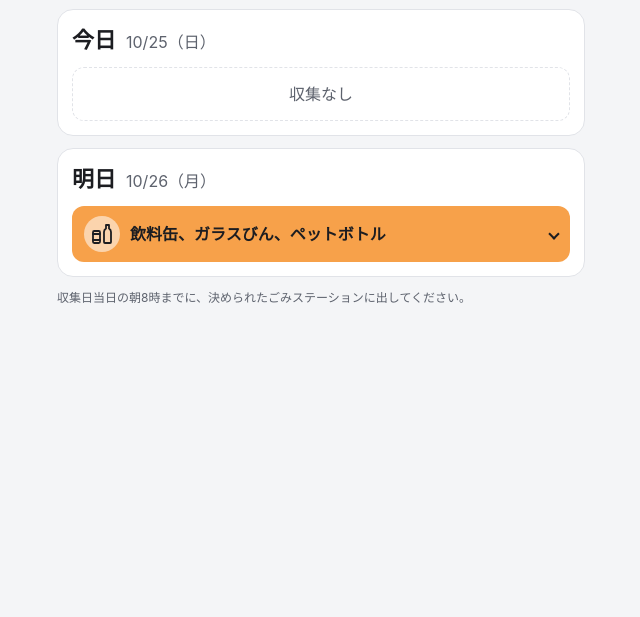
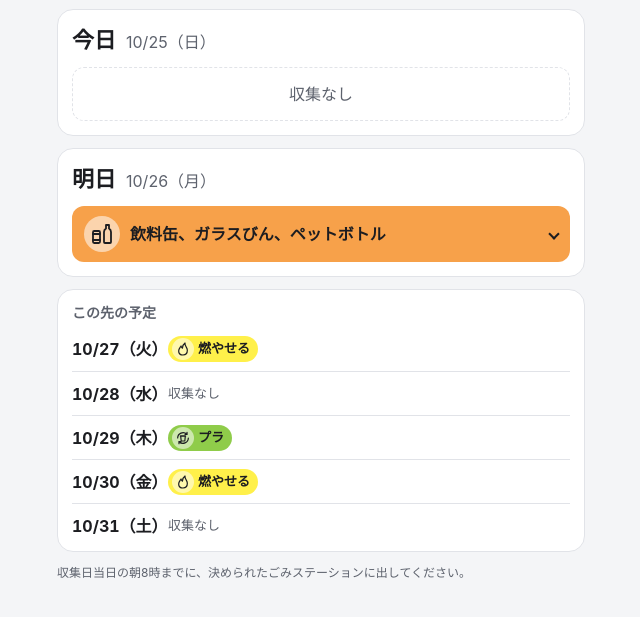
Before and after one commit to Ceros9651/gomi-navi, a website built with Vite: page index.html in a window 1280 px wide. Shown: the part 45-662 px from the top of the page, without its empty margins (319-959 px from the left). Built offline with nearby package versions, Linux system fonts and the light colour scheme.

Commit message:
feat: 今日から1週間分のごみ出し日を表示する
今日・明日はこれまでのカードのまま、2〜6日後を1日1行のコンパクトな行で表示する。
行では種類ごとの色・アイコン・短い名前と、収集なし・特別・推定を出す。

Co-Authored-By: Claude Opus 5.5 <noreply@anthropic.com>

```diff
--- a/index.html
+++ b/index.html
@@ -3,7 +3,7 @@
   <head>
     <meta charset="UTF-8" />
     <meta name="viewport" content="width=device-width, initial-scale=1.0, viewport-fit=cover" />
-    <meta name="description" content="春日井市 E地区の今日と明日のごみ出し日" />
+    <meta name="description" content="春日井市 E地区の今日から1週間のごみ出し日" />
     <meta name="theme-color" content="#f4f5f7" media="(prefers-color-scheme: light)" />
     <meta name="theme-color" content="#111317" media="(prefers-color-scheme: dark)" />
     <!-- iOS（ホーム画面に追加したとき） -->
--- a/src/schedule/categories.ts
+++ b/src/schedule/categories.ts
@@ -9,6 +9,7 @@ export const CATEGORIES: readonly Category[] = [
   {
     id: 'burnable',
     name: '燃やせるごみ',
+    shortName: '燃やせる',
     examples: [
       '生ごみ（水切りにご協力ください）',
       'リサイクルできない紙',
@@ -23,6 +24,7 @@ export const CATEGORIES: readonly Category[] = [
   {
     id: 'nonBurnable',
     name: '燃やせないごみ',
+    shortName: '燃やせない',
     examples: [
       'ガラス、陶器類',
       'ガラスとプラスチックの複合物',
@@ -35,6 +37,7 @@ export const CATEGORIES: readonly Category[] = [
   {
     id: 'plastic',
     name: 'プラスチック製容器包装',
+    shortName: 'プラ',
     examples: [
       'トレイ、卵・豆腐・弁当のパック',
       'カップめんやヨーグルトの容器',
@@ -47,6 +50,7 @@ export const CATEGORIES: readonly Category[] = [
   {
     id: 'cansBottles',
     name: '飲料缶、ガラスびん、ペットボトル',
+    shortName: '缶・びん・ペット',
     examples: [
       'スチール製・アルミ製の飲料缶',
       '飲食用や調味料の空きびん（キャップは外す）',
@@ -56,6 +60,7 @@ export const CATEGORIES: readonly Category[] = [
   {
     id: 'paperClothes',
     name: '新聞紙、雑誌・雑がみ、段ボール、牛乳パック類、古着',
+    shortName: '古紙・古着',
     examples: [
       '新聞紙・折込チラシ',
       '段ボール',
@@ -67,6 +72,7 @@ export const CATEGORIES: readonly Category[] = [
   {
     id: 'metal',
     name: '金属類（小型家電、電池類、発火性危険物を含む）',
+    shortName: '金属類',
     examples: [
       '鍋、やかん、フライパン、包丁、傘',
       '小型家電（ドライヤー、炊飯器、ゲーム機、電話など）',
--- a/src/schedule/types.ts
+++ b/src/schedule/types.ts
@@ -10,6 +10,8 @@ export type CategoryId =
 export interface Category {
   id: CategoryId
   name: string
+  /** 2日後以降のコンパクトな行で使う短い名前 */
+  shortName: string
   /** 品目例（春日井市の公式情報に記載のもの） */
   examples: string[]
 }
--- a/src/style.css
+++ b/src/style.css
@@ -219,6 +219,106 @@ body {
   font-size: 0.8125rem;
 }
 
+.upcoming {
+  background: var(--surface);
+  border: 1px solid var(--border);
+  border-radius: 16px;
+  padding: 12px 14px 4px;
+  margin-bottom: 12px;
+}
+
+.upcoming h2 {
+  margin: 0 0 4px;
+  color: var(--text-muted);
+  font-size: 0.875rem;
+}
+
+.week {
+  list-style: none;
+  margin: 0;
+  padding: 0;
+}
+
+.row {
+  display: flex;
+  align-items: center;
+  gap: 8px;
+  min-height: 44px;
+  padding: 6px 0;
+  border-top: 1px solid var(--border);
+}
+
+.row:first-child {
+  border-top: 0;
+}
+
+.row-date {
+  flex: none;
+  width: 5.5em;
+  font-weight: bold;
+  font-variant-numeric: tabular-nums;
+}
+
+.chips {
+  flex: 1;
+  min-width: 0;
+  display: flex;
+  flex-wrap: wrap;
+  gap: 4px;
+  list-style: none;
+  margin: 0;
+  padding: 0;
+}
+
+.chip {
+  display: flex;
+  align-items: center;
+  gap: 4px;
+  padding: 2px 8px 2px 4px;
+  border-radius: 999px;
+  background: var(--cat-color);
+  color: var(--item-text);
+  font-size: 0.8125rem;
+  font-weight: bold;
+}
+
+.chip-icon {
+  display: grid;
+  place-items: center;
+  width: 22px;
+  height: 22px;
+  border-radius: 50%;
+  background: rgb(255 255 255 / 0.55);
+}
+
+.chip-icon svg {
+  width: 16px;
+  height: 16px;
+}
+
+.chip-badge {
+  padding: 0 6px;
+  border-radius: 999px;
+  background: var(--item-text);
+  color: #fff;
+  font-size: 0.6875rem;
+}
+
+.row-none {
+  flex: 1;
+  color: var(--text-muted);
+  font-size: 0.8125rem;
+}
+
+.row-estimated {
+  flex: none;
+  padding: 1px 6px;
+  border-radius: 6px;
+  background: var(--warn-bg);
+  color: var(--warn-text);
+  font-size: 0.6875rem;
+}
+
 .note {
   margin: 4px 0 0;
   color: var(--text-muted);
--- a/src/view/clock.ts
+++ b/src/view/clock.ts
@@ -3,9 +3,12 @@ import type { CalendarDate } from '../schedule/types'
 /** 収集日当日の朝8時まで */
 export const DEADLINE_HOUR = 8
 
+/** 今日から6日後までの1週間分 */
+export const DAYS_SHOWN = 7
+
 export interface ViewState {
-  today: CalendarDate
-  tomorrow: CalendarDate
+  /** 今日（days[0]）から6日後（days[6]）まで */
+  days: CalendarDate[]
   /** 今日の締め切り（8:00）を過ぎているか */
   todayClosed: boolean
   /** 表示が変わる次の時刻（今日の8:00 または 翌日0:00） */
@@ -25,8 +28,7 @@ export const getViewState = (now: Date): ViewState => {
   const deadline = new Date(y, m, d, DEADLINE_HOUR)
   const todayClosed = now >= deadline
   return {
-    today: toCalendarDate(now),
-    tomorrow: toCalendarDate(new Date(y, m, d + 1)),
+    days: Array.from({ length: DAYS_SHOWN }, (_, i) => toCalendarDate(new Date(y, m, d + i))),
     todayClosed,
     nextBoundary: todayClosed ? new Date(y, m, d + 1) : deadline,
   }
--- a/src/view/render.ts
+++ b/src/view/render.ts
@@ -5,6 +5,8 @@ import type { CalendarDate, CollectionItem } from '../schedule/types'
 import type { ViewState } from './clock'
 
 const WEEKDAYS = ['日', '月', '火', '水', '木', '金', '土']
+
+const dateText = (date: CalendarDate) => `${date.m}/${date.d}（${WEEKDAYS[weekdayOf(date)]}）`
 
 const itemHtml = ({ category, special }: CollectionItem) => {
   const c = categoryById(category)
@@ -28,7 +30,7 @@ const dayHtml = (label: string, date: CalendarDate, closed: boolean) => {
     <section class="day${closed ? ' closed' : ''}" aria-label="${label}">
       <h2>
         <span class="label">${label}</span>
-        <span class="date">${date.m}/${date.d}（${WEEKDAYS[weekdayOf(date)]}）</span>
+        <span class="date">${dateText(date)}</span>
         ${closed && items.length > 0 ? '<span class="closed-badge">締め切り済み（朝8時まで）</span>' : ''}
       </h2>
       ${
@@ -40,13 +42,47 @@ const dayHtml = (label: string, date: CalendarDate, closed: boolean) => {
     </section>`
 }
 
-export const render = (root: HTMLElement, state: ViewState) => {
-  root.innerHTML = `
+const chipHtml = ({ category, special }: CollectionItem) => {
+  const c = categoryById(category)
+  return `
+    <li class="chip cat-${c.id}" title="${c.name}">
+      <span class="chip-icon">${ICONS[c.id]}</span>
+      <span class="chip-name">${c.shortName}</span>
+      ${special ? '<span class="chip-badge">特別</span>' : ''}
+    </li>`
+}
+
+/** 2日後以降の1日1行のコンパクトな表示 */
+const rowHtml = (date: CalendarDate) => {
+  const { items, estimated } = getCollection(date)
+  return `
+    <li class="row">
+      <span class="row-date">${dateText(date)}</span>
+      ${
+        items.length > 0
+          ? `<ul class="chips">${items.map(chipHtml).join('')}</ul>`
+          : '<span class="row-none">収集なし</span>'
+      }
+      ${estimated ? '<span class="row-estimated">推定</span>' : ''}
+    </li>`
+}
+
+export const weekHtml = ({ days, todayClosed }: ViewState) => {
+  const [today, tomorrow, ...upcoming] = days
+  return `
     <header class="header">
       <h1>ごみナビ</h1>
       <p class="area">春日井市 E地区</p>
     </header>
-    ${dayHtml('今日', state.today, state.todayClosed)}
-    ${dayHtml('明日', state.tomorrow, false)}
+    ${dayHtml('今日', today, todayClosed)}
+    ${dayHtml('明日', tomorrow, false)}
+    <section class="upcoming" aria-label="この先の予定">
+      <h2>この先の予定</h2>
+      <ol class="week">${upcoming.map(rowHtml).join('')}</ol>
+    </section>
     <p class="note">収集日当日の朝8時までに、決められたごみステーションに出してください。</p>`
 }
+
+export const render = (root: HTMLElement, state: ViewState) => {
+  root.innerHTML = weekHtml(state)
+}
--- a/vite.config.ts
+++ b/vite.config.ts
@@ -13,7 +13,7 @@ export default defineConfig({
       manifest: {
         name: 'ごみナビ',
         short_name: 'ごみナビ',
-        description: '春日井市 E地区の今日と明日のごみ出し日',
+        description: '春日井市 E地区の今日から1週間のごみ出し日',
         lang: 'ja',
         start_url: '/gomi-navi/',
         scope: '/gomi-navi/',
```
Also changed, not shown: openspec/changes/expand-to-week-view/tasks.md (+6 -6 lines), src/schedule/schedule.test.ts (+2 -1 lines), src/view/clock.test.ts (+28 -7 lines), src/view/render.test.ts (added, +77 -0 lines), README.md.
